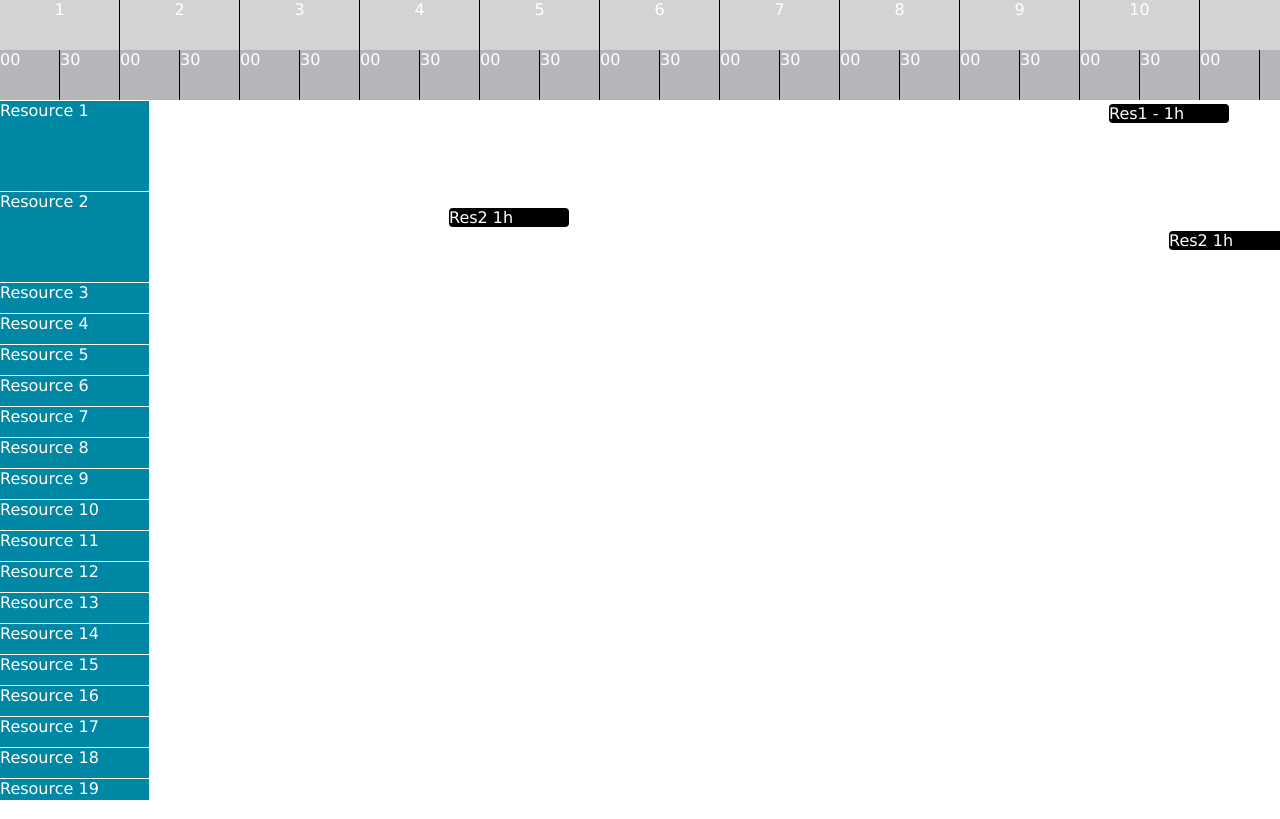
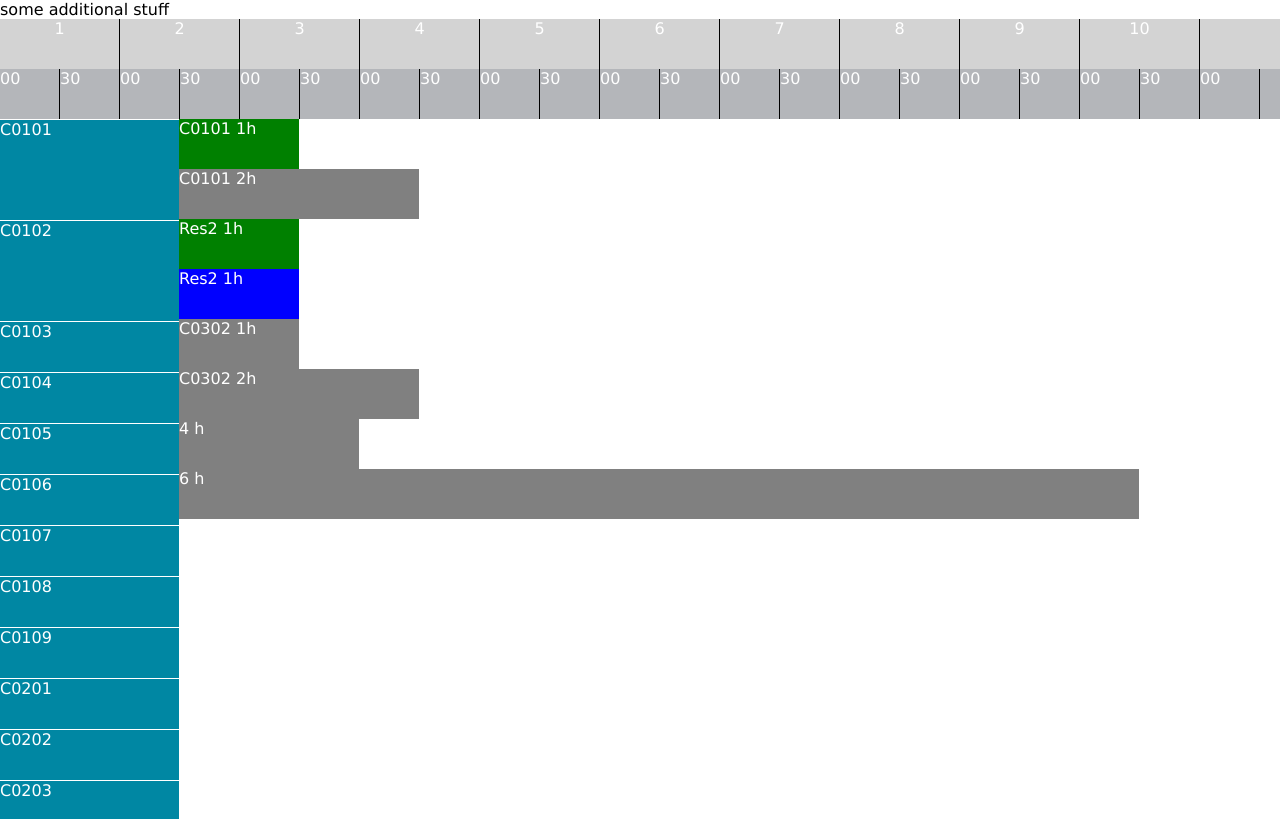
Before and after one commit to lotny/sgantt, a plain HTML site: page index.html in a window 1280 px wide. Drawn offline with Linux system fonts and the light colour scheme.

Commit message:
breaking everything

```diff
--- a/data.js
+++ b/data.js
@@ -2,169 +2,172 @@ var chartData = new Object();
 chartData =
 [
     {
-        name: "Resource 1",
+        name: "C0101",
         activities : [
             {
             id: "1",
-            name: "Res1 - 1h",
+            name: "C0101 1h",
+            status: "started",
             actualStart: new Date("December 1, 2019 12:00:00"),
             actualEnd:  new Date("December 1, 2019 13:00:00"),
         },{
             id: "2",
-            name: "Res1 - 2h",
+            name: "C0101 2h",
             actualStart: new Date("December 1, 2019 16:00:00"),
             actualEnd: new Date("December 1, 2019 18:00:00"),
         }
         ]
     },
     {
-        name: "Resource 2",
+        name: "C0102",
         activities : [
             {
             id: "activity2a",
             name: "Res2 1h",
+            status: "started",
             actualStart: new Date("December 1, 2019 01:00:00"),
             actualEnd: new Date("December 1, 2019 02:00:00"),
         },{
             id: "activity2b",
             name: "Res2 1h",
+            status: "new",
             actualStart: new Date("December 1, 2019 13:00:00"),
             actualEnd: new Date("December 1, 2019 14:00:00"),
         }
         ]
     },
     {
-        name: "Resource 3",
+        name: "C0103",
         activities : []
     },
     {
-        name: "Resource 4",
+        name: "C0104",
         activities : []
     },
     {
-        name: "Resource 5",
+        name: "C0105",
         activities : []
     },
     {
-        name: "Resource 6",
+        name: "C0106",
         activities : []
     },
     {
-        name: "Resource 7",
+        name: "C0107",
         activities : []
     },
     {
-        name: "Resource 8",
+        name: "C0108",
         activities : []
     },
     {
-        name: "Resource 9",
+        name: "C0109",
         activities : []
     },
     {
-        name: "Resource 10",
+        name: "C0201",
         activities : []
     },
     {
-        name: "Resource 11",
+        name: "C0202",
         activities : []
     },
     {
-        name: "Resource 12",
+        name: "C0203",
         activities : []
     },
     {
-        name: "Resource 13",
+        name: "C0204",
         activities : []
     },
     {
-        name: "Resource 14",
+        name: "C0205",
         activities : []
     },
     {
-        name: "Resource 15",
+        name: "C0206",
         activities : []
     },
     {
-        name: "Resource 16",
+        name: "C0207",
         activities : []
     },
     {
-        name: "Resource 17",
+        name: "C0208",
         activities : []
     },
     {
-        name: "Resource 18",
+        name: "C0209",
         activities : []
     },
     {
-        name: "Resource 19",
+        name: "C0301",
         activities : []
     },
     {
-        name: "Resource 20",
+        name: "C0302",
         activities : [
             {
             id: "1",
-            name: "1 h ",
+            name: "C0302 1h ",
             actualStart: new Date("December 1, 2019 15:00:00"),
             actualEnd: new Date("December 1, 2019 16:00:00"),
         },{
             id: "2",
-            name: "2 h ",
+            name: "C0302 2h",
             actualStart: new Date("December 1, 2019 16:30:00"),
             actualEnd: new Date("December 1, 2019 18:30:00"),
         },{
             id: "3",
             name: "4 h ",
-            actualStart: new Date("December 1, 2019 16:30:00"),
+            actualStart: new Date("December 1, 2019 19:00:00"),
             actualEnd: new Date("December 1, 2019 20:30:00"),
         },{
             id: "3",
-            name: "11 h",
-            actualStart: new Date("December 1, 2019 16:30:00"),
-            actualEnd: new Date("December 2, 2019 15:30:00"),
+            name: "6 h",
+            actualStart: new Date("December 1, 2019 21:00:00"),
+            actualEnd: new Date("December 2, 2019 05:00:00"),
         }
         ]
     },
     {
-        name: "Resource 21",
+        name: "C0303",
         activities : []
     },
     {
-        name: "Resource 22",
+        name: "C0304",
         activities : []
     },
     {
-        name: "Resource 23",
+        name: "C0305",
         activities : []
     },
     {
-        name: "Resource 24",
+        name: "C0306",
         activities : []
     },
     {
-        name: "Resource 25",
+        name: "C0307",
         activities : []
     },
     {
-        name: "Resource 26",
+        name: "C0308",
         activities : []
     },
     {
-        name: "Resource 27",
+        name: "C0309",
         activities : []
     },
     {
-        name: "Resource 28",
+        name: "C0401",
         activities : []
     },
     {
-        name: "Resource 29",
+        name: "C0402",
         activities : []
     },
     {
-        name: "Resource 30",
+        name: "C0403",
         activities : []
     },
 ];
--- a/index.html
+++ b/index.html
@@ -9,7 +9,7 @@
 
     <!-- classes with gnt are for -->
 
-
+    <div class="apr-laflex-container">some additional stuff</div>
     <div class="gnt-root apr-laflex-container apr-direction-vertical">
 
 
@@ -63,7 +63,7 @@
             }
 
             function displayDetails(ev){
-                console.log(ev.target.dataset.name);
+                console.log(ev.target.dataset);
             }
 
     </script>
--- a/simple_gantt.css
+++ b/simple_gantt.css
@@ -23,7 +23,7 @@ body {
 }
 
 .gnt-root {
-    position: absolute;
+    /*position: absolute;*/
     width: 100%;
     min-height: 100vh;
     height: 100vh;
@@ -64,22 +64,35 @@ body {
 .row-resource {
     background-color:#0087A3;
     color:#FFF;
-    width:149px;
+    width:179px;
     border-width:1px 0 0 0;
     border-style:solid;
 
 }
 
 .row-activity {
-    border-radius: 4px;
+    /*border-radius: 4px;*/
+    height: 50px;
+    /*margin-top: 4px;*/
+    /*display:flex;*/
 
-    margin-top: 4px;
-    /*display:flex;*/
-    background-color: #000;
     color:#FFF;
     cursor:pointer;
+    background-color:grey;
+}
 
+.row-activity-parent {
+    display:inline-flex;
 }
+
+.row-activity.started {
+    background-color: green;
+}
+
+.row-activity.new {
+    background-color: blue;
+}
+
 .activities {
     z-index:1;
 }
--- a/simple_gantt.js
+++ b/simple_gantt.js
@@ -1,12 +1,9 @@
 var chart = (function(){
 
     var loadedData;
-
     var startDate = null;
     var endDate = null;
-
     var scale = 60; // should be value in miliseconds for each 60 pixels
-
     var cellWidth = 60;
     var timeInCell = 18e5; //should it be miliseconds or just minutes?
 
@@ -29,7 +26,7 @@ var chart = (function(){
 
     }
 
-    setScale = function(scale){
+    var setScale = function(scale){
         console.log(scale);
 
         switch (scale){
@@ -44,7 +41,7 @@ var chart = (function(){
         redraw();
     }
 
-    redraw = function(){
+    var redraw = function(){
         //destroyActivities();
         destroyTimeLine();
         drawTimeLine();
@@ -52,19 +49,19 @@ var chart = (function(){
         drawResources();
     }
 
-    get = function(){
+    var get = function(){
 
     }
 
-    draw = function(){
+    var draw = function(){
 
     }
 
-    drawUpperTimeLine = function(){
+    var drawUpperTimeLine = function(){
 
     }
 
-    drawTimeLine = function(){
+    var drawTimeLine = function(){
         sDate = new Date(startDate);
         sDate.setHours(sDate.getHours() + Math.round(sDate.getMinutes()/60));
         sDate.setMinutes(0);
@@ -79,6 +76,8 @@ var chart = (function(){
         let steps = Math.floor(Math.abs(eDate - sDate) / timeInCell);
         console.log("steps:" + steps + ", time in cell:" + timeInCell);
 
+        //  should be a limit on steps!
+        steps = steps > 100 ? 100 : steps;
         // time of the first cell
         let cellTime = sDate; //new Date("December 1, 2019, 12:30:00");
 
@@ -101,7 +100,7 @@ var chart = (function(){
 
     }
 
-    destroyResources = function(){
+    var destroyResources = function(){
         var activitiesNode = document.getElementsByClassName("activities")[0];
         activitiesNode.innerHTML = "";
         var panelLeftNode = document.getElementsByClassName("panel-left")[0];
@@ -109,7 +108,7 @@ var chart = (function(){
 
     }
 
-    drawResources = function(){
+    var drawResources = function(){
         for (var x = 0; x < chartData.length; x++){
             drawSingleResource(chartData[x].name, chartData[x].activities.length);
             drawActivities(chartData[x].activities);
@@ -117,32 +116,33 @@ var chart = (function(){
 
     }
 
-    drawSingleResource = function(name, numberOfActivities){
+    var drawSingleResource = function(name, numberOfActivities){
         var cell = document.createElement("div");
-        cell.setAttribute("style", "height:" + (numberOfActivities + 1 )* 30 + "px;");
+        let height = numberOfActivities == 0 ? 50 : numberOfActivities * 50;
+        cell.setAttribute("style", "height:" + height + "px;");
         cell.setAttribute("class", "row-resource");
         cell.innerText = name;
         document.getElementsByClassName("panel-left")[0].appendChild(cell);
     }
 
-    destroyActivities = function(){
+    var destroyActivities = function(){
         var activities = document.getElementsByClassName("row-activity");
         //for (var x = 0; x < activities.length; x++){
         //    activities[x].remove();
         //}
     }
 
-    destroyTimeLine = function(){
+    var destroyTimeLine = function(){
         var timeline = document.getElementsByClassName("timeline")[0];
         timeline.innerHTML = "";
         var parentTimeline = document.getElementsByClassName("timeline-top")[0];
         parentTimeline.innerHTML = "";
     }
 
-    drawActivities = function(activities){
+    var drawActivities = function(activities){
         var activitiesCount = activities.length
         var actGroupEl = document.createElement("div");
-        actGroupEl.setAttribute("style", "height:" + (activitiesCount * 50) + "px;margin-left:" + leftMargin);
+        actGroupEl.setAttribute("style", "height:" + (activitiesCount * 50) + "px;");
 
         for (var x = 0; x < activitiesCount; x++){
             drawSingleActivity(activities[x], actGroupEl);
@@ -151,11 +151,17 @@ var chart = (function(){
         document.getElementsByClassName("activities")[0].appendChild(actGroupEl);
     }
 
-    drawSingleActivity = function(activity, parentEl){
+    var drawSingleActivity = function(activity, parentEl){
+
+        let activityRowEl = document.createElement("div");
+        activityRowEl.setAttribute("class","row-activity-parent")
+
         var activityEl = document.createElement("div");
         var actStart = new Date(activity.actualStart);
         var actEnd = new Date(activity.actualEnd);
         var margin =  leftMargin +  ((actStart.getHours() - startDate.getHours()) * cellWidth);
+
+
 
         var width = 1;
         if ( timeInCell == 432e5){
@@ -169,16 +175,21 @@ var chart = (function(){
             width = 2;
         }
 
+        //var fillerLeftEl = document.createElement("div");
+        //fillerLeftEl.setAttribute("style", "width:" + margin + "px;");
+
         activityEl.setAttribute("data-start", actStart);
-        activityEl.setAttribute("style", "width:" + width + "px;margin-left:" + margin);
-        activityEl.setAttribute("class", "row-activity");
+        activityEl.setAttribute("style", "left:" + margin + "px;" + "width:" + width + "px;");
+        activityEl.setAttribute("class", "row-activity " + activity.status);
         activityEl.innerText = activity.name;
 
+        //activityRowEl.appendChild(fillerLeftEl);
+        //activityRowEl.appendChild(activityEl);
         parentEl.appendChild(activityEl);
     }
 
 
-    drawParentTimeCell = function(date){
+    var drawParentTimeCell = function(date){
 
         let parentCellDate = new Date(date);
         let innerText = "";
@@ -196,7 +207,7 @@ var chart = (function(){
         document.getElementsByClassName("timeline-top")[0].appendChild(cell);
     }
 
-    drawTimeCell = function(timeText){
+    var drawTimeCell = function(timeText){
         let width = 59;
         var cell = document.createElement("div");
         cell.setAttribute("style", "width:" + width + "px");
@@ -252,7 +263,6 @@ var chart = (function(){
 
         drawTimeLine();
         drawResources();
-
         attachScrollEvents();
     }
 
```
